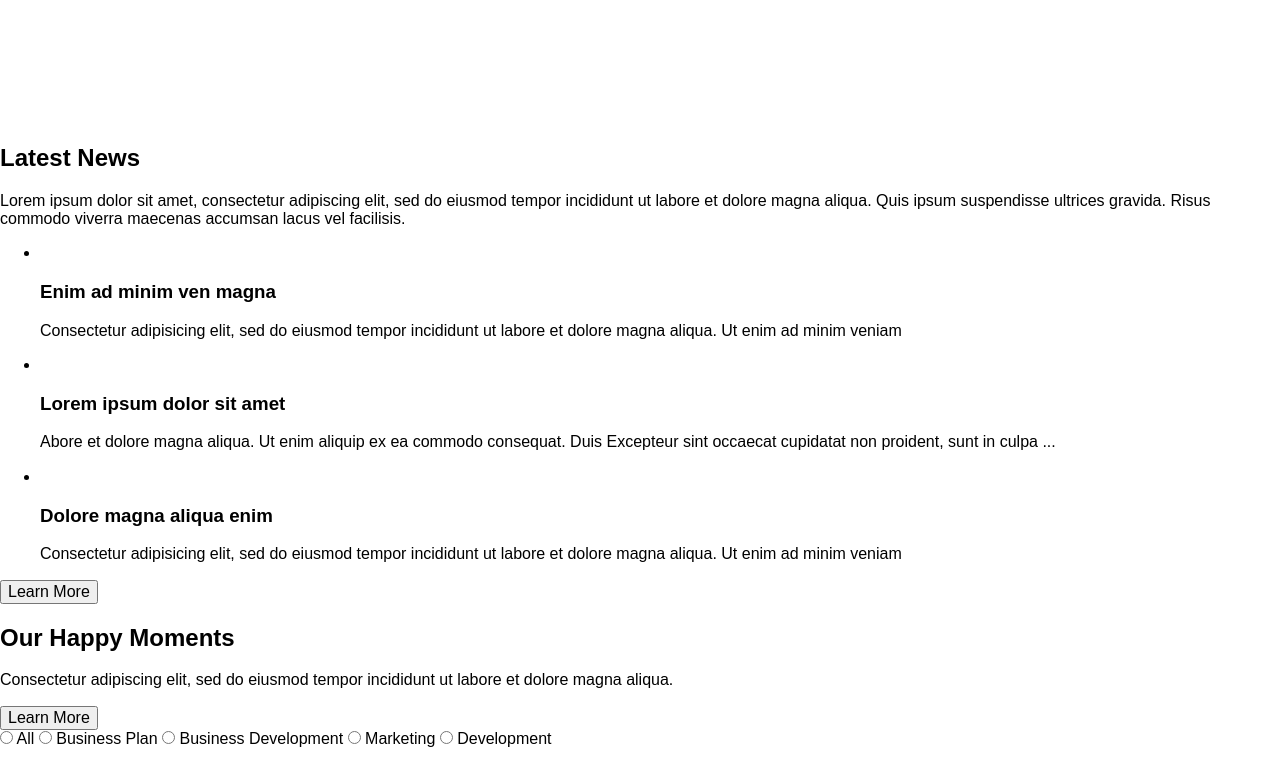
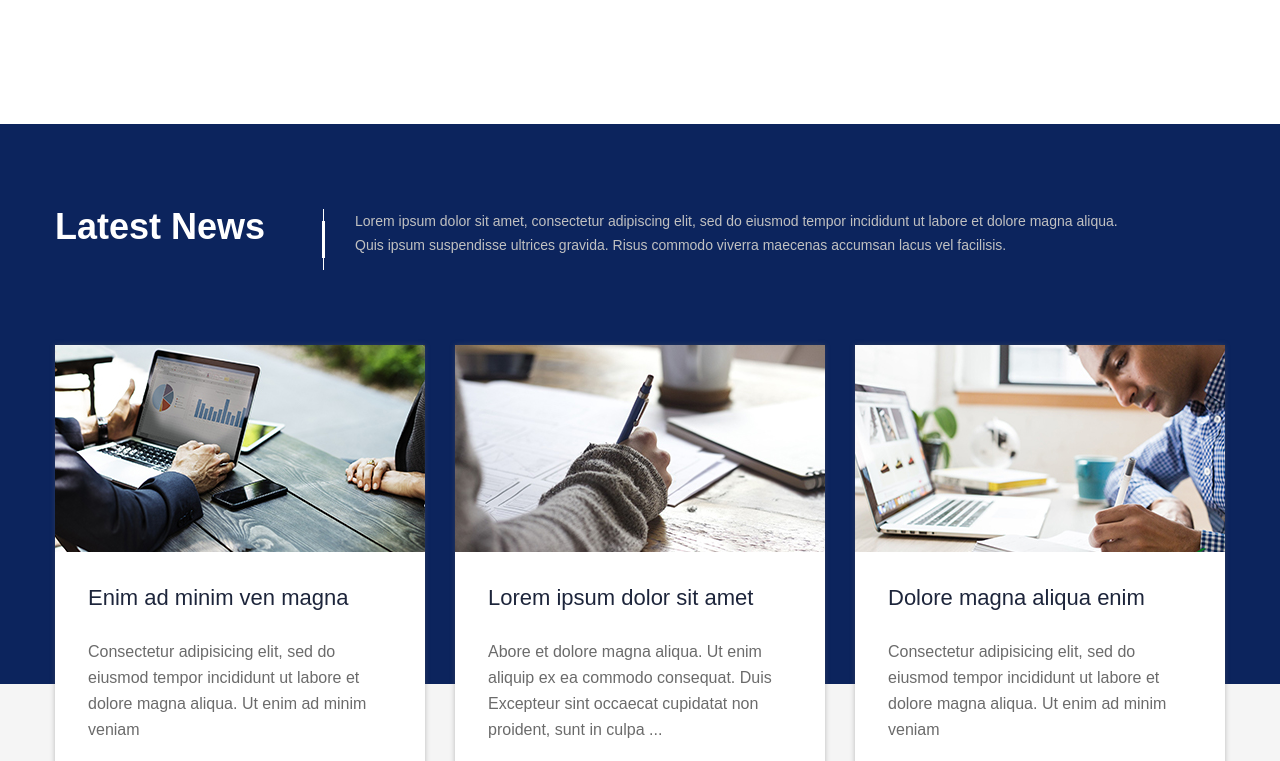
Before and after one commit to dirigableNorge/Peridona, a website: page app/source/index.html in a window 1280 px wide. Shown: the part 4091-4852 px from the top of the page. Drawn offline with nearby package versions, Linux system fonts and the light colour scheme; files that its build step writes are made by us from their sources; a web font is replaced by a local one.

Commit message:
news section finished

```diff
--- a/app/source/index.html
+++ b/app/source/index.html
@@ -404,31 +404,44 @@
             </div>
         </section>
         <section class="news">
+            <div class="news__wrapper">
+                <div class="news__header">
                     <h2 class="news__title">Latest News</h2>
+                    <svg class="news__title-decor" width="3" height="61" viewBox="0 0 3 61">
+                        <path fill="white" d="M740,2512h3v37h-3v-37Zm1-12h1v61h-1v-61Z" transform="translate(-740 -2500)"/>
+                    </svg>
                     <p class="news__small-description">Lorem ipsum dolor sit amet, consectetur adipiscing elit, sed do eiusmod
                             tempor incididunt ut labore et dolore magna aliqua. Quis ipsum suspendisse ultrices gravida. Risus
                             commodo viverra maecenas accumsan lacus vel facilisis.</p>
+                </div>
                 <ul class="news__list">
                     <li class="news__item">
-                    <img src="" alt="" class="news__item-image">
+                        <img src="img/news1.jpg" width="370" height="207" alt="Enim ad minim ven magna" class="news__item-image">
+                        <div class="news__wrap">
                             <h3 class="news__item-title">Enim ad minim ven magna</h3>
                             <p class="news__item-short-text">Consectetur adipisicing elit, sed do eiusmod tempor incididunt ut
                                 labore et dolore magna aliqua. Ut enim ad minim veniam</p>
+                        </div>
                     </li>
                     <li class="news__item">
-                    <img src="" alt="" class="news__item-image">
+                        <img src="img/news2.jpg" width="370" height="207" alt="Lorem ipsum dolor sit amet" class="news__item-image">
+                        <div class="news__wrap">
                             <h3 class="news__item-title">Lorem ipsum dolor sit amet</h3>
                             <p class="news__item-short-text">Abore et dolore magna aliqua. Ut enim aliquip ex ea commodo
                                     consequat. Duis Excepteur sint occaecat cupidatat non proident, sunt in culpa ...</p>
+                        </div>
                     </li>
                     <li class="news__item">
-                    <img src="" alt="" class="news__item-image">
+                        <img src="img/news3.jpg" width="370" height="207" alt="Dolore magna aliqua enim" class="news__item-image">
+                        <div class="news__wrap">
                             <h3 class="news__item-title">Dolore magna aliqua enim</h3>
                             <p class="news__item-short-text">Consectetur adipisicing elit, sed do eiusmod tempor incididunt ut
                                     labore et dolore magna aliqua. Ut enim ad minim veniam</p>
+                        </div>
                     </li>
                 </ul>
-            <button class="news__button">Learn More</button>
+                <button class="button button--dark news__button">Learn More</button>
+            </div>
         </section>
         <section class="moments">
             <h2 class="moments__title">Our Happy Moments</h2>
--- a/app/source/scss/blocks/news.scss
+++ b/app/source/scss/blocks/news.scss
@@ -0,0 +1,93 @@
+.news {
+  background-color: #f5f5f5;
+
+  background-image: linear-gradient(to bottom, #0c245d, #0c245d);
+  background-repeat: no-repeat;
+  background-size: 100% 560px;
+}
+
+.news__wrapper {
+  width: 1200px;
+  margin: 0 auto;
+
+  padding: 85px 15px 65px;
+}
+
+.news__header {
+  display: flex;
+  margin-bottom: 75px;
+}
+
+.news__title {
+  min-width: 267px;
+  margin: 0;
+
+  font-size: 36px;
+  line-height: 36px;
+  font-weight: 700;
+  color: white;
+}
+
+.news__title-decor {
+  width: 3px;
+  height: 61px;
+}
+
+.news__small-description {
+  max-width: 770px;
+  margin: 0;
+  margin-left: 30px;
+
+  font-size: 14px;
+  line-height: 24px;
+  color: #c1c1c1;
+}
+
+.news__list {
+  display: flex;
+  flex-wrap: wrap;
+  margin: 0;
+  padding: 0;
+
+  list-style: none;
+}
+
+.news__item {
+  display: flex;
+  flex-direction: column;
+  width: 370px;
+  margin-bottom: 45px;
+
+  &:not(:last-child){
+    margin-right: 30px;
+  }
+
+  box-shadow: 0px 0px 5px rgba(94, 94, 94, 0.4);
+}
+
+.news__wrap {
+  padding: 35px 33px;
+
+  background-color: white;
+}
+
+.news__item-title {
+  margin: 0;
+  margin-bottom: 30px;
+
+  font-size: 22px;
+  line-height: 22px;
+  font-weight: 500;
+  color: #1d253b;
+}
+
+.news__item-short-text {
+  font-size: 16px;
+  line-height: 26px;
+  color: #6b6b6b;
+}
+
+.news__button {
+  display: block;
+  margin: 0 auto;
+}
--- a/app/source/scss/style.scss
+++ b/app/source/scss/style.scss
@@ -67,4 +67,5 @@ $blue-text-color: #131f4f;
 @import "blocks/about";
 @import "blocks/achievments";
 @import "blocks/services.scss";
-@import "blocks/team.scss"
+@import "blocks/team.scss";
+@import "blocks/news.scss";
```
Lines whose indentation alone changed are shown as unchanged.
